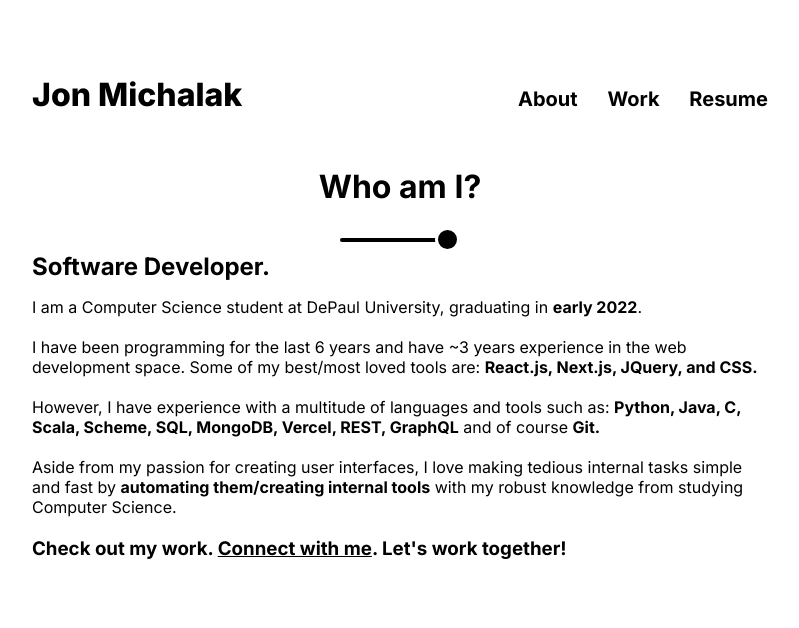
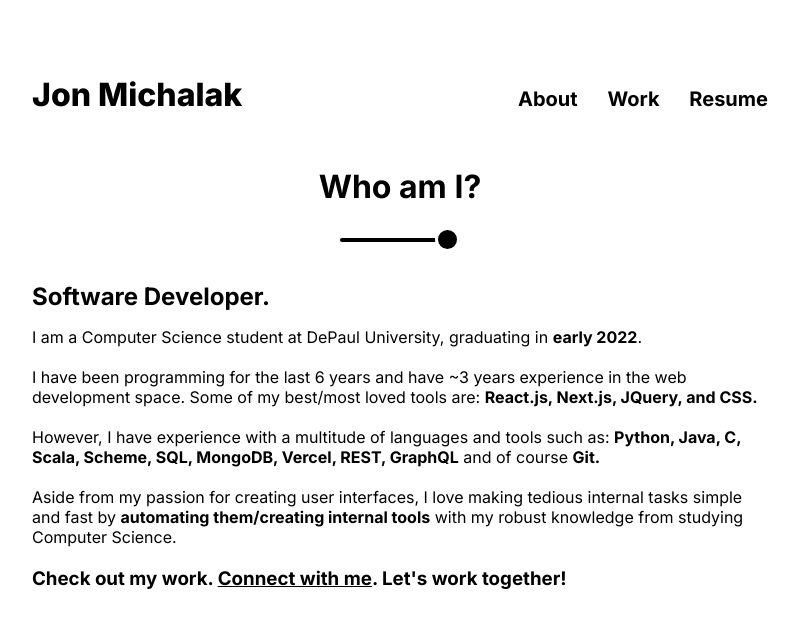
Before and after one commit to jonm24/portfolio, a Next.js app: page / in a window 1280 px wide. Shown: the top 628 px of the page, without its empty margins (240-1039 px from the left). Built offline with nearby package versions, Linux system fonts and the light colour scheme.

Commit message:
small css changes

```diff
--- a/pages/index.js
+++ b/pages/index.js
@@ -34,7 +34,7 @@ export default function About() {
           ></input>
         </div>
       <div style={{alignSelf: 'flex-start'}}>
-        <h2 style={{margin: "30px 0px 10px 0px;"}}>
+        <h2 className={styles.header}>
           {data[rangeVal].title}
         </h2>
         <p id="content" style={{lineHeight: "20px;"}}>
--- a/styles/main.module.css
+++ b/styles/main.module.css
@@ -64,6 +64,9 @@
   margin-bottom: 20px;
   margin-top: 20px;
 }
+.header {
+  margin: 30px 0px 10px 0px;
+}
 .card {
 	width: 300px;
 	height: 300px;
@@ -125,7 +128,7 @@
   flex-direction: column;
   width: 110%;
   justify-content: space-between;
-  margin-top: 50px;
+  margin-top: 25px;
 }
 
 @media screen and (min-width: 625px) {
@@ -147,6 +150,7 @@
   }
   .cardtainer {
     flex-direction: row;
+    margin-top: 45px;
   }
 }
 
```
